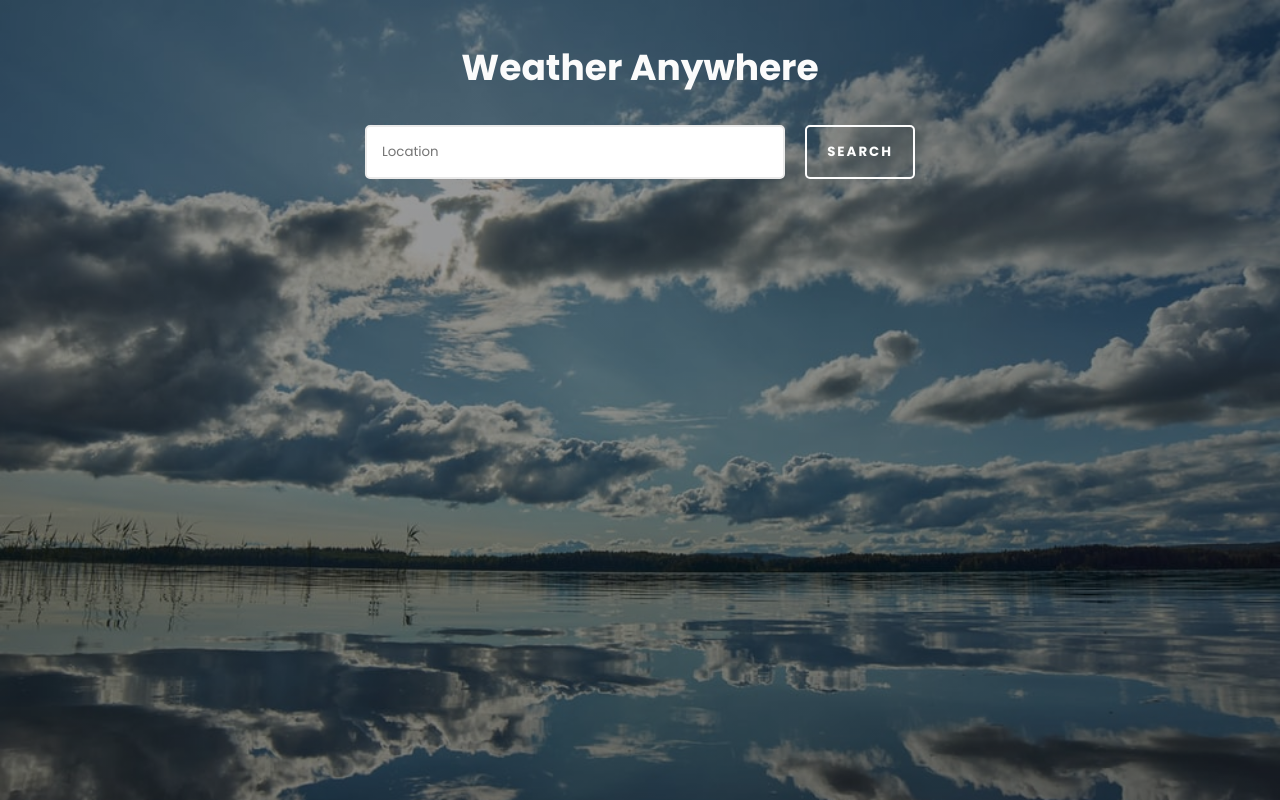
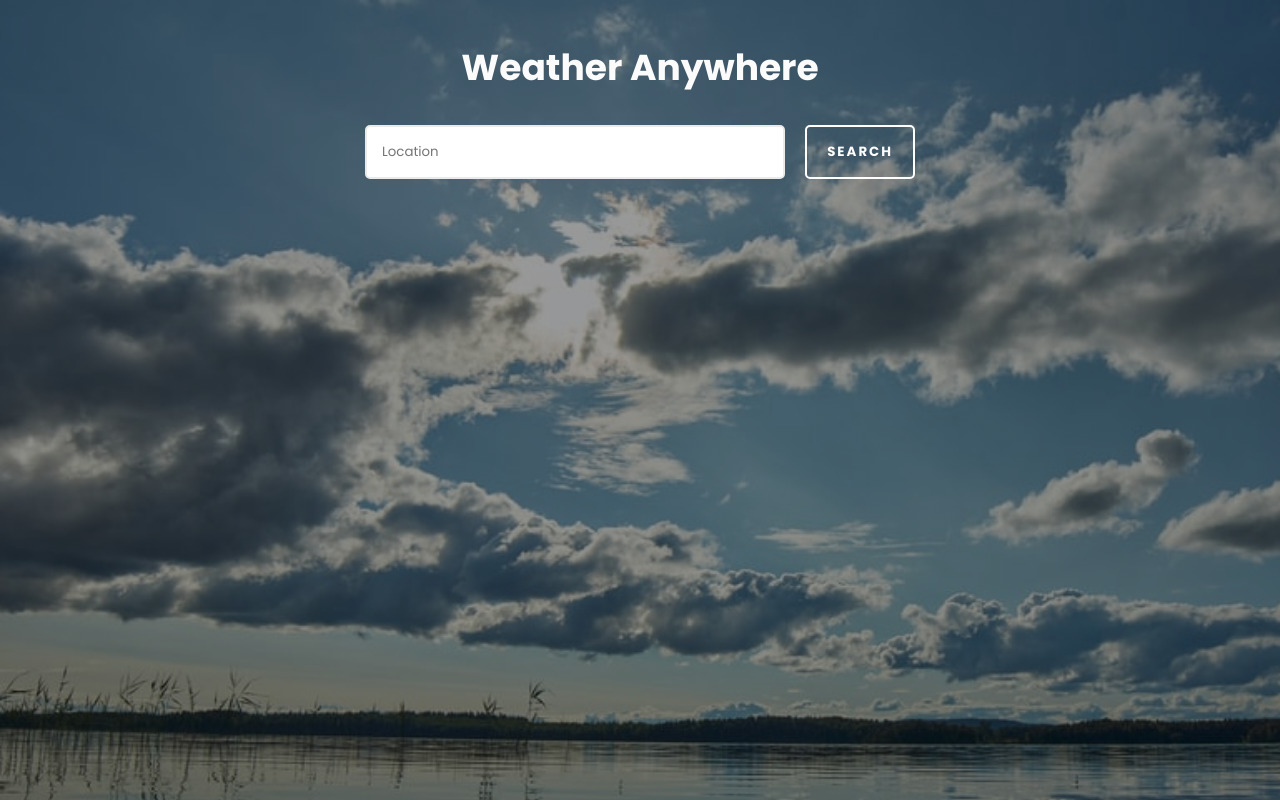
Before and after one commit to parav-jaikrishan/react, a React (Create React App) app in the folder weather-anywhere/: page / in a window 1280 px wide. Built offline with nearby package versions, Linux system fonts and the light colour scheme.

Commit message:
Edited styling for better viewability on smaller screens

```diff
--- a/weather-anywhere/src/App.css
+++ b/weather-anywhere/src/App.css
@@ -6,7 +6,7 @@
   width: 100vw;
   height: 100vh;
   background:  linear-gradient(0deg, rgba(0, 0, 0, 40%), rgba(0, 0, 0, 40%)), url("../public/images/bg.jfif");
-  background-size: cover;
+  background-size: 130%;
 }
 .data-container,
 .data-container * {
--- a/weather-anywhere/src/index.css
+++ b/weather-anywhere/src/index.css
@@ -2,3 +2,6 @@
     margin: 0;
     box-sizing: border-box;
 }
+html, body {
+  overflow-x: hidden;
+}
```
